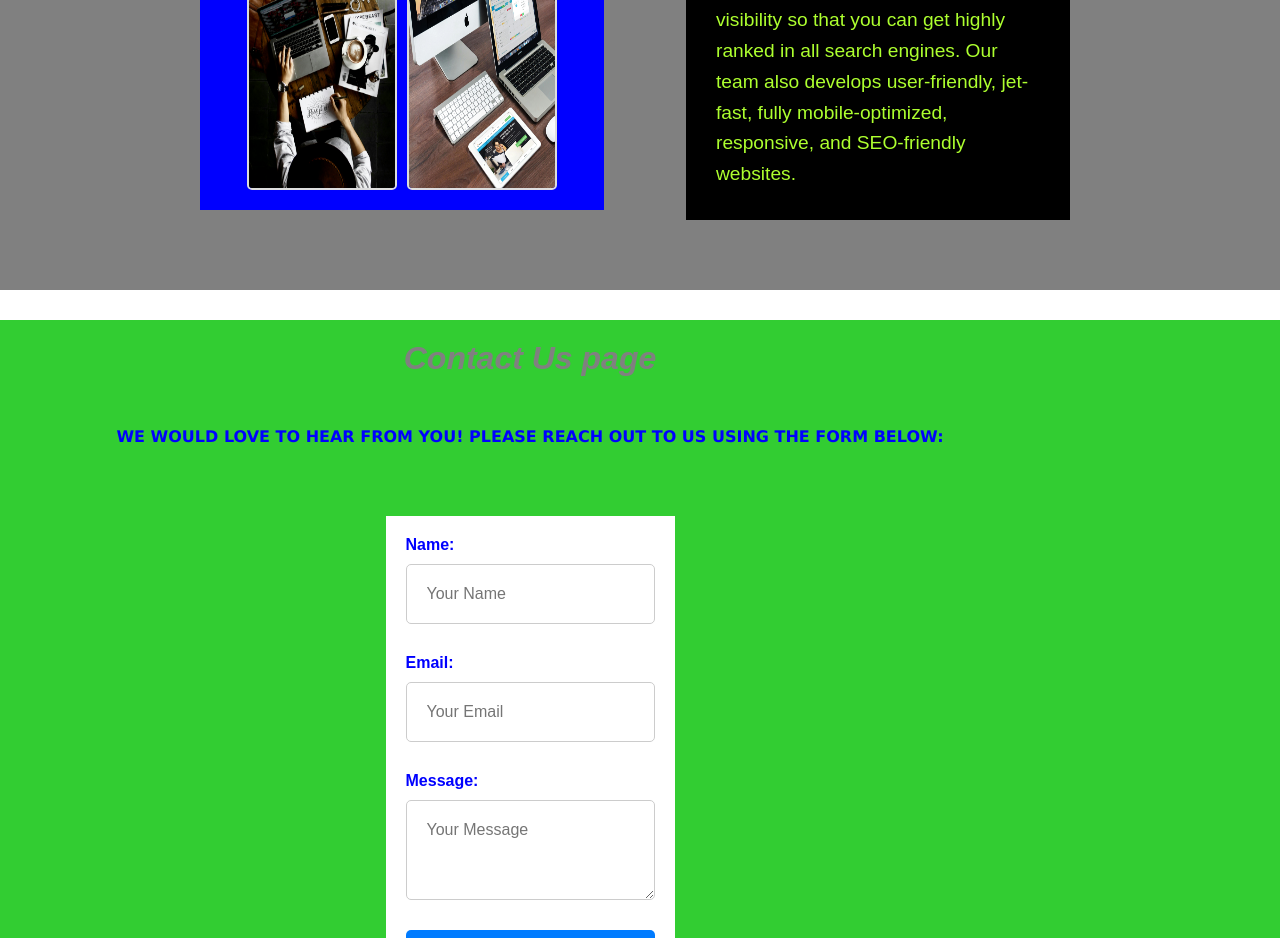
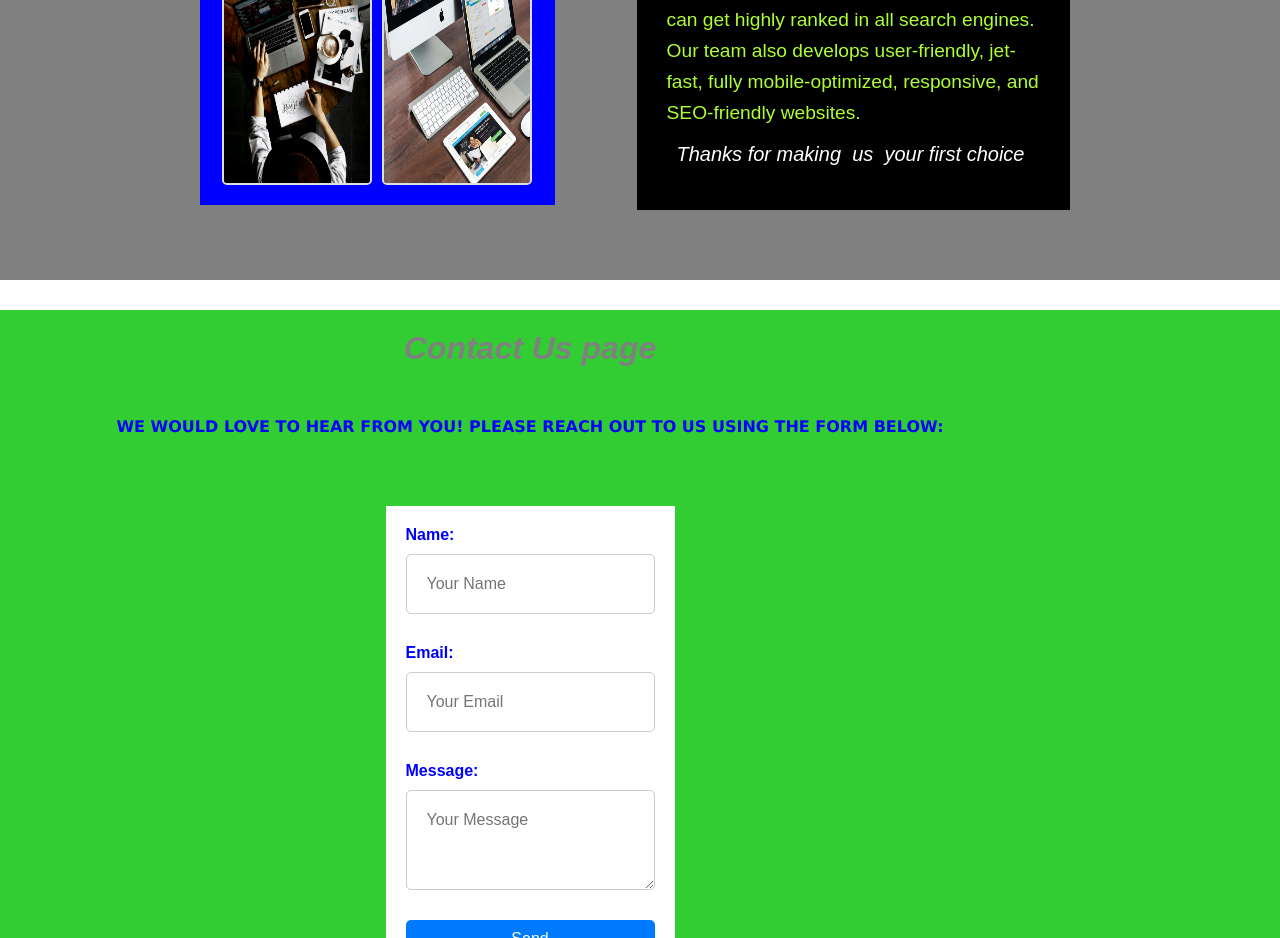
Before and after one commit to Tumumanye-Nelson/NelsonServiceWebsite, a React (Vite) app: page / in a window 1280 px wide. Shown: the part 1300-2238 px from the top of the page. Built offline with nearby package versions, Linux system fonts and the light colour scheme.

Commit message:
add pre element and css in about page

```diff
--- a/src/component/About.jsx
+++ b/src/component/About.jsx
@@ -24,7 +24,9 @@ function About() {
             capable of being optimized for better search engine visibility so that you can get
             highly ranked in all search engines. Our team also develops user-friendly,
             jet-fast, fully mobile-optimized, responsive, and SEO-friendly websites.
+            <pre className="pred">Thanks for making  us  your first choice </pre>
           </p>
+
         </div>
       </div>
     </div>
--- a/src/index.css
+++ b/src/index.css
@@ -327,6 +327,12 @@ h1 {
   padding: 20px;
 
 }
+.pred{
+  font-style: italic;
+  margin: 10px;
+  color: white;
+  font-size: 20px;
+}
 
 p {
   color: greenyellow;
```
